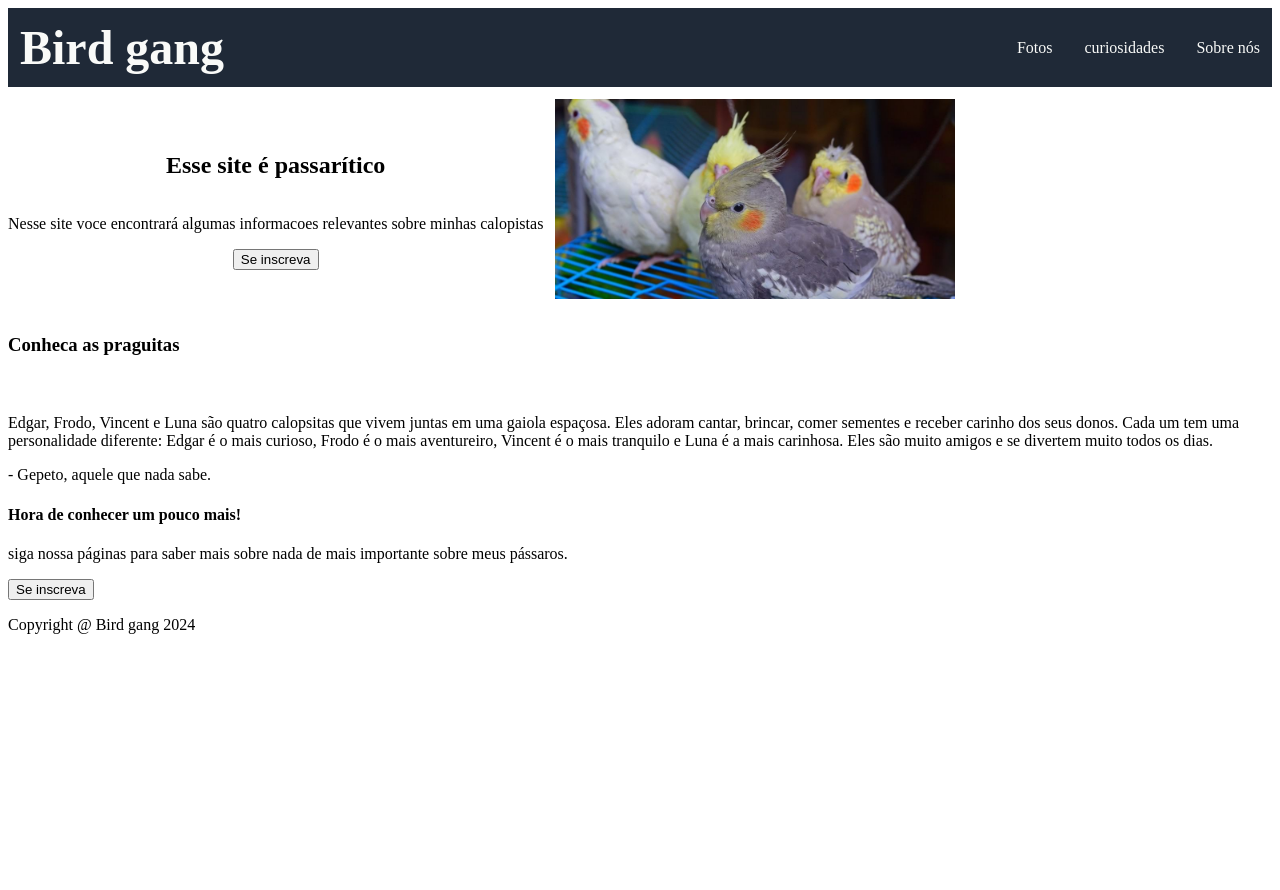
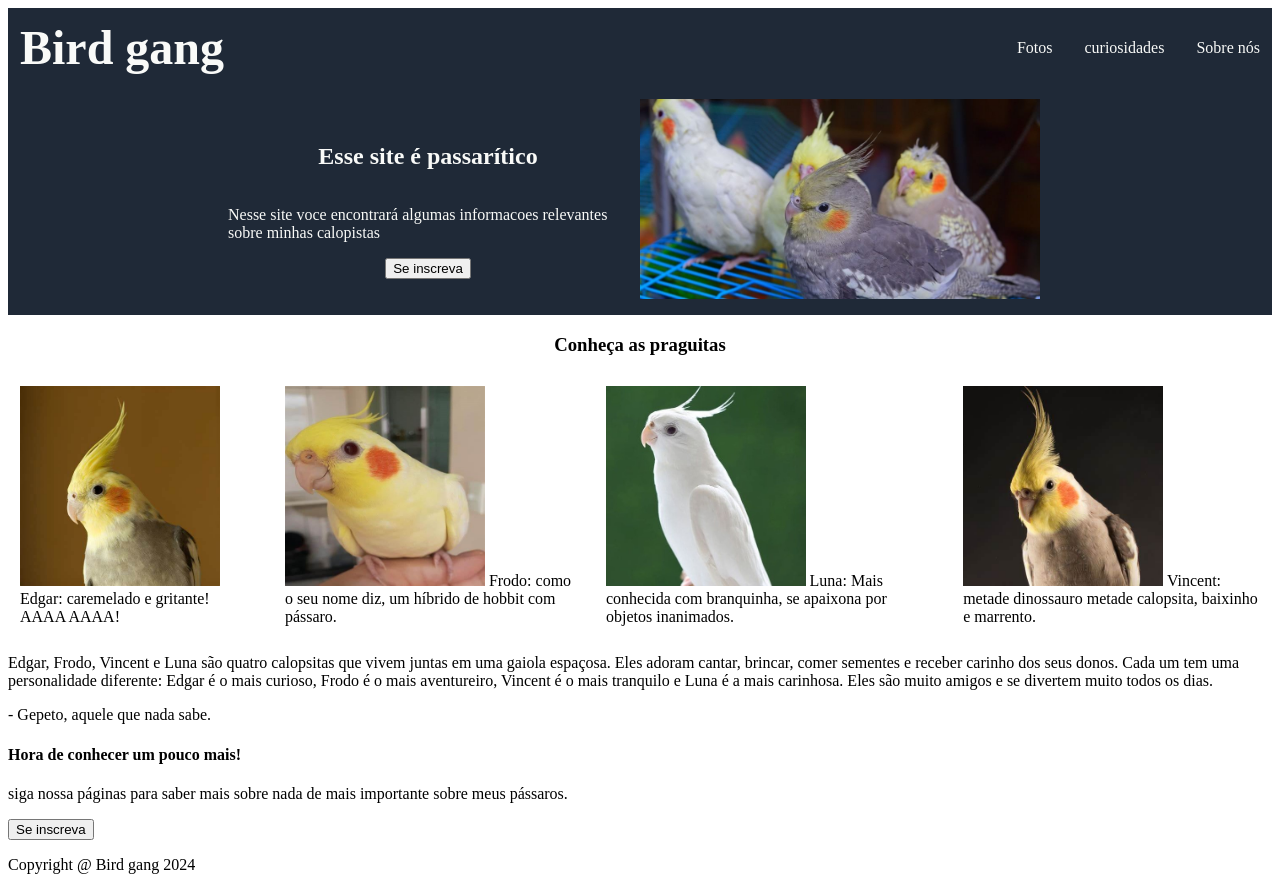
Before and after one commit to Agabovino/Lading-page1, a plain HTML site: page index.html in a window 1280 px wide. Before the commit the page ends 800 px from the top, so only its background shows below. Drawn offline with Linux system fonts and the light colour scheme; files whose address does not match are found by name.

Commit message:
css setion 2 quase finalizada

```diff
--- a/index.html
+++ b/index.html
@@ -25,7 +25,7 @@
     <section class="section one">
         <div class="section-one-content">
 
-            <h1>Esse site é passarítico</h1>
+            <h1 class="section-one-content-tittle">Esse site é passarítico</h1>
 
             <p>Nesse site voce encontrará algumas informacoes
             relevantes sobre minhas calopistas</p>
@@ -40,15 +40,29 @@
     </section>
 
     <section class="section two">
-        <div class="section-two-tittle">
-            <h3>Conheca as praguitas</h3>
+        <div class="section-two-tittle-container">
+            <h3>Conheça as praguitas</h3>
         </div>
         <div class="section-two-content">
             <ul>
-                <li></li>
-                <li></li>
-                <li></li>
-                <li></li>
+                <li>
+                    <img class="small-img" src="C:\Users\agabo\OneDrive\Documents\GitHub\Lading_page1\Lading-page_TOP\images+logos\edgar.jpg" alt="">
+                    Edgar: caremelado e gritante! AAAA AAAA!
+                </li>
+
+                <li>
+                    <img class="small-img" src="C:\Users\agabo\OneDrive\Documents\GitHub\Lading_page1\Lading-page_TOP\images+logos\frodo.jpg" alt="">
+                    Frodo: como o seu nome diz, um híbrido de hobbit com pássaro.                </li>
+                <li>
+                    <img class="small-img" src="C:\Users\agabo\OneDrive\Documents\GitHub\Lading_page1\Lading-page_TOP\images+logos\luna.jpg" alt="">
+                    Luna: Mais conhecida com branquinha, se apaixona por objetos inanimados.
+                </li>
+
+                <li>
+                    <img class="small-img" src="images+logos/vincent.jpg" alt="">
+                    Vincent: metade dinossauro metade calopsita, baixinho e marrento.
+                </li>
+
             </ul>
         </div>
     </section>
--- a/style.css
+++ b/style.css
@@ -3,7 +3,6 @@
 
 li{
    list-style-type: none;
-   color: #f9faf8;
    margin: 12px;
 }
 
@@ -19,6 +18,7 @@ ul{
 
 header{
     background-color: #1F2937;
+    color: #f9faf8;
     display: flex;
     justify-content: space-between;
     align-items: center;
@@ -36,7 +36,11 @@ header{
 /*SECTION 1*/
 
 .one{
+
+    background-color: #1F2937;
     display: flex;
+    justify-content: center;
+    flex-wrap: wrap;
 }
 
 .section-one-content{
@@ -44,6 +48,14 @@ header{
     flex-direction: column;
     justify-content: center;
     align-items: center;
+
+    max-width: 400px;
+
+    color: #f9faf8;
+}
+
+.section-one-content-tittle{
+
 }
 
 .section-one-image-container{
@@ -56,7 +68,24 @@ header{
 }
 
 
-/*section 2*/
+/*SECTION 2*/
+
+.two{
+    display: flex;
+    flex-direction: column;
+    justify-content: center;
+    align-items: center;
+}
+
+.section-two-tittle-container{
+
+}
+
+.small-img{
+
+    max-width: 200px;
+    max-height: 200px;
+}
 
 /*section 3*/
 
```
Also changed, not shown: images+logos/edgar.jpg (added), images+logos/frodo.jpg (added), images+logos/luna.jpg (added), images+logos/vincent.jpg (added).
